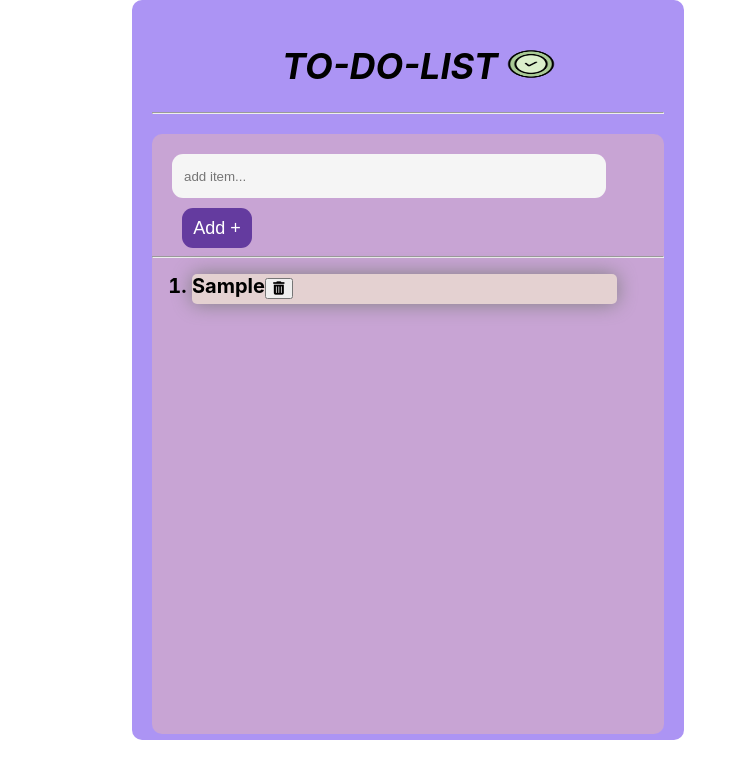
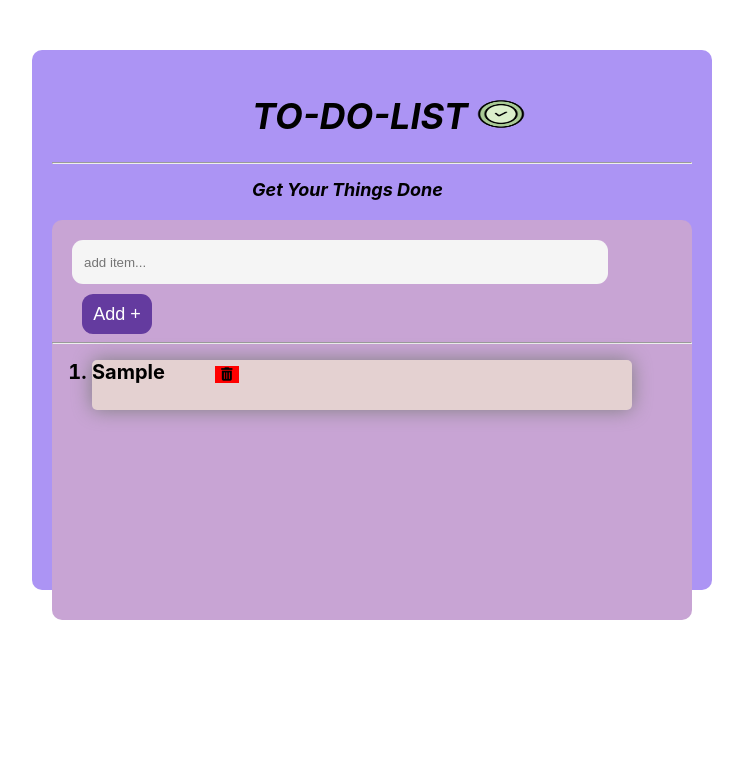
Before and after one commit to shalini-singh21/To-Do-list, a React (Create React App) app: page / in a window 1280 px wide. Both pictures are taken after typing "Sample" into the empty fields and a click on the button "Add +". Shown: the top 778 px of the page, without its empty margins (168-911 px from the left). Built offline with nearby package versions, Linux system fonts and the light colour scheme.

Commit message:
adding css

```diff
--- a/src/App.css
+++ b/src/App.css
@@ -1,9 +1,12 @@
 .App {
-  height: 700px;
-  width: 40%;
+  height: 500px;
+  width: 50%;
   padding: 20px;
   border-radius: 10px;
-  margin-left: 300px;
+  margin-left: 200px;
+  margin-right: 300px;
+  margin-top: 50px;
+  margin-bottom: 100px;
   /* background-image: url("C:\Users\shalini singh\to-do-list\src\images\list.png"); */
   background-position: center;
   background-size: cover;
@@ -13,12 +16,15 @@
 
 .header {
   font-style:italic;
-  margin-left: 130px;
+  margin-left: 200px;
   font-size: large;
+  text-shadow:red;
+  /* box-shadow: 0px 0px 20px  red; */
+  /* box-shadow: 20px red; */
 }
 
 .input-container {
-  height: 600px;
+  height: 400px;
   width: 100%;
   border-radius: 10px;
   /* margin-left: 80px;s */
@@ -74,7 +80,7 @@
 }
 
 .list-bar {
-  height: 30px;
+  height: 50px;
   width: 90%;
   background-color: #e4d1d1;
   border-radius: 5px;
@@ -85,14 +91,30 @@
   margin-top: 10px;
 }
 
+
 .del-btn {
-  margin-left: auto;
-}
-.del-btn:hover{
-  /* background-color: r; */
-  box-shadow: 0 0 20px red;
+  margin-left: 50px;
+  background-color: red;
+  border: none;
+  /* position: relative; */
+  /* color: red; */
 }
 
-.checkbox{
-  height: 20px;
+.clear-btn{
+  height: 40px;
+  width: 70px;
+  margin-left: 30px;
+  margin-top: 10px;
+  background-color: #643B9F;
+  border-radius: 11px;
+  font-size: bold;
+  font-variant: normal;
+  color: white;
+  border: none;
+  font-size: large;
+  font-weight: 200;
 }
+
+.fa-solid{
+  background-color: red;
+}
--- a/src/App.js
+++ b/src/App.js
@@ -2,28 +2,15 @@
 import './App.css';
 import Input from './component/Input';
 import React from 'react';
-// import {
-//   BrowserRouter as Router,
-//   Routes,
-//   Route,
-// } from "react-router-dom";
+import Navbar from './component/Navbar';
+// import ComponentA from './ComponentA';
+
 function App() {
-
   return (
     <>
-{/* <Router>
-<Routes>
-
-  <Route  exactpath= "/" element={ <input/>}/>
-
-</Routes>
-
-
-</Router> */}
-
-
-
       <Input />
+      <Navbar />
+      {/* <ComponentA/> */}
 
     </>
   )
--- /dev/null
+++ b/src/ComponentA.js
@@ -0,0 +1,21 @@
+import React from "react";
+import { createContext, useState } from "react";
+import ComponentB from './ComponentB';
+export const userContext = createContext();//user context naam ka context bnaya h by using create context
+
+function ComponentA() {
+    const [user, setUser] = useState("shalu")
+    return (
+        <>
+            <div className="compA">
+                <h1> ComponentA</h1>
+                <h2> {`hello ${user}`}</h2>
+
+                <userContext.Provider value={user}>
+                    <ComponentB />
+                </userContext.Provider>
+            </div>
+        </>
+    )
+}
+export default ComponentA;
--- a/src/component/Input.js
+++ b/src/component/Input.js
@@ -5,17 +5,14 @@ import tick from "../images/tick.png"
 function Input() {
     const [tasks, setTasks] = useState([]); // that is an array that holds all task added the list
     const [input, setInput] = useState(''); //that holds the current input from the user
-
     const handleonchange = (event) => {
         console.log("changes in input feild");
         setInput(event.target.value)
     }
-
-
     const handleOnAdd = () => {
 
         if (input.trim()) { //trim function is used to remove the extra space at the end and start of the strings
-            setTasks([...tasks, input ]);
+            setTasks([...tasks, input]);
             setInput(""); //clear the input after adding the task
         } else {
             alert('please add a task'); //if input feild is empty it will show this alert message to user
@@ -24,9 +21,14 @@ function Input() {
     const handleOnDel = (key) => {
         console.log("delete btn has been clicked")
         let newTasks = [...tasks];
-        newTasks.splice(key, 1)
+        newTasks.splice(key,1)
         setTasks([...newTasks])
     }
+    const handleOnClear=((event) => {
+        setInput("");
+        event.currentTarget.disabled = true;
+    })
+
     useEffect(() => {
         const storedTasks = JSON.parse(localStorage.getItem('tasks'))
         if (storedTasks) {
@@ -40,43 +42,36 @@ function Input() {
         // convert the objects int0 a json string .
         localStorage.setItem('tasks', JSON.stringify(tasks));
     }, [tasks]);
-
-
-
-
-
     return (
         <>
             <div className="App">
-
                 <header className="header"> <h1> TO-DO-LIST  <img src={tick} className="tickImg" /></h1></header>
                 <hr></hr>
+                <h2  className="header"> Get Your Things Done</h2>
+                {/* <hr></hr> */}
                 <div className="input-container">
                     <input className="input" type="text" value={input} onChange={handleonchange} placeholder="add item..." />
-                    <br></br>
                     <button className="button btn-primary" onClick={handleOnAdd}>   Add + </button>
+                    {/* <button className="clear-btn btn-info" onClick={handleOnClear} disabled={!input}> Clear </button> */}
                     <hr></hr>
+
                     <ol>
 
                         {tasks.map((tasks, index) => (// index is the positions of the items
-                            <li key={index} className="list-bar">
+
+                            <li key={index}  className="list-bar">
+                                {tasks}
 
 
-
-                                {tasks}
                                 <button className="del-btn" onClick={handleOnDel}>
                                     <i className="fa-solid fa-trash-can"></i>
                                 </button>
 
+
                             </li>
-
-
                         ))}
-
-
                     </ol>
                 </div>
-
             </div>
         </>
     )
--- a/src/component/Navbar.js
+++ b/src/component/Navbar.js
@@ -0,0 +1,80 @@
+
+function Navbar() {
+//  let count= 0;
+//  const nums=[0,1,2,3]
+//  nums.forEach(()=>{
+//     if(nums){
+//         count=count+1;
+
+//     }
+//  })
+
+//  console.log(count)
+
+// const arr =[2,3,4,5];
+// console.log(arr);
+// console.log(arr.slice(0,1));
+
+const fruits=["apple","mango", "kiwi", "orange"];
+console.log(fruits);
+console.log(fruits.slice(1,3));
+
+const cars=["veno", "nano" , "tata" , "sooji"];
+cars.push("red")
+console.log(cars);
+
+
+
+// const obj={
+//     a:1,
+//     b:2,
+//     c:3,
+//     "a":5,
+//     b:8
+// }
+// console.log(obj)
+
+//
+
+console.log(typeof typeof 1000); //how it can possible
+
+const arr=[1,2,3,4]
+arr[10]=100;
+console.log(arr);
+
+// function myfunc(){
+
+//      xyz=100
+//      console.log(xyz)
+// }
+
+//  console.log(myfunc());
+
+// var xyz= 1+abc
+//  var abc=100;
+// console.log(xyz);
+
+
+
+// const a =[]
+// const b=a
+// console.log(a==b);
+// console.log(a===b);
+
+
+
+
+
+
+
+
+
+
+
+    return (
+        <>
+
+        </>
+    )
+}
+export default Navbar;
```
Also changed, not shown: src/ComponentB.js (added, +17 -0 lines), src/ComponentC.js (added, +20 -0 lines), src/ComponentD.js (added, +17 -0 lines).
